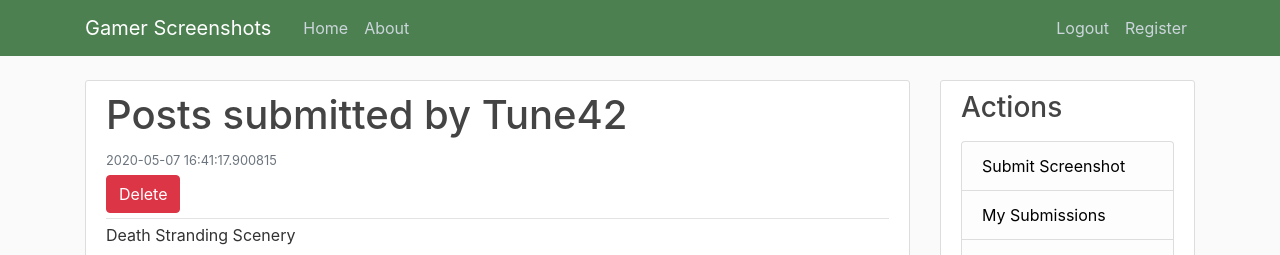
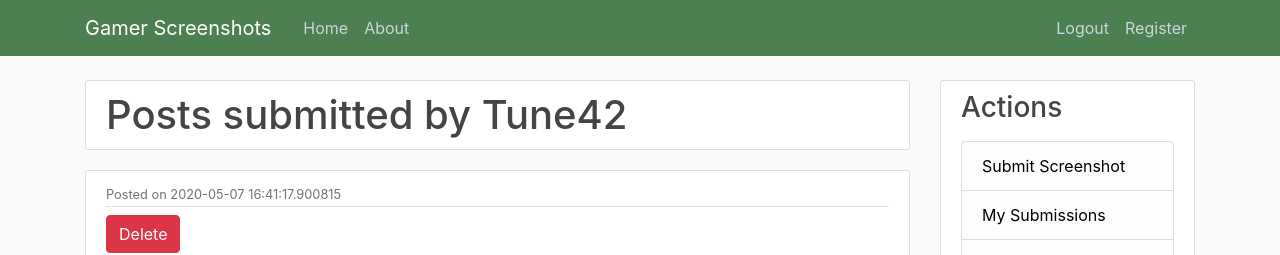
Before and after one commit to Tune42/gamer-screenshots, a Flask app: page /users/1 in a window 1280 px wide. Shown: the top 255 px of the page. Run offline with Flask 2, Linux system fonts and the light colour scheme; a user stored in the database is signed in; data comes from the database, SQL or seed files in the repository; some libraries are stand-ins or nearby versions.

Commit message:
fixed view.html

```diff
--- a/gamerscreenshots/templates/view.html
+++ b/gamerscreenshots/templates/view.html
@@ -1,27 +1,25 @@
 {% extends "layout.html" %}
 
 {% block content %}
-    <div class="content-section">
-    <h2 class="account-heading">Posts submitted by {{ posts[0].author.username }}</h2>
+    <h2 class="content-section account-heading">Posts submitted by {{ posts[0].author.username }}</h2>
     {%for post in posts%}
-        <article class="media">
+        <article class="content-section media">
             <div class="media-body">
                 <div class="article-metadata">
-                    <small class="text-muted">{{ post.date_posted }}</small>
+                    <small class="text-muted">Posted on {{ post.date_posted }}</small>
+                </div>
+                <div class="article-content">
                     {% if post.author == current_user %}
                     <form action="{{ url_for('delete_post', post_id=post.id) }}" method="POST">
                         <button type="submit" class="btn btn-danger mt-1 mb-1" onClick='return confirmSubmit()'>Delete</button>
                     </form>
                     {% endif %}
-                </div>
-                <div class="article-content">
                     <p>{{ post.comments }} </p>
                     <a href="../{{ post.link }}"><img class="article-img" src="../{{ post.link }}" alt="Gamer Screenshot"></a>
                 </div>
             </div>
         </article>
     {% endfor %}
-    </div>
 {% endblock content %}
 {% block script %}
     <script LANGUAGE="JavaScript">
```
